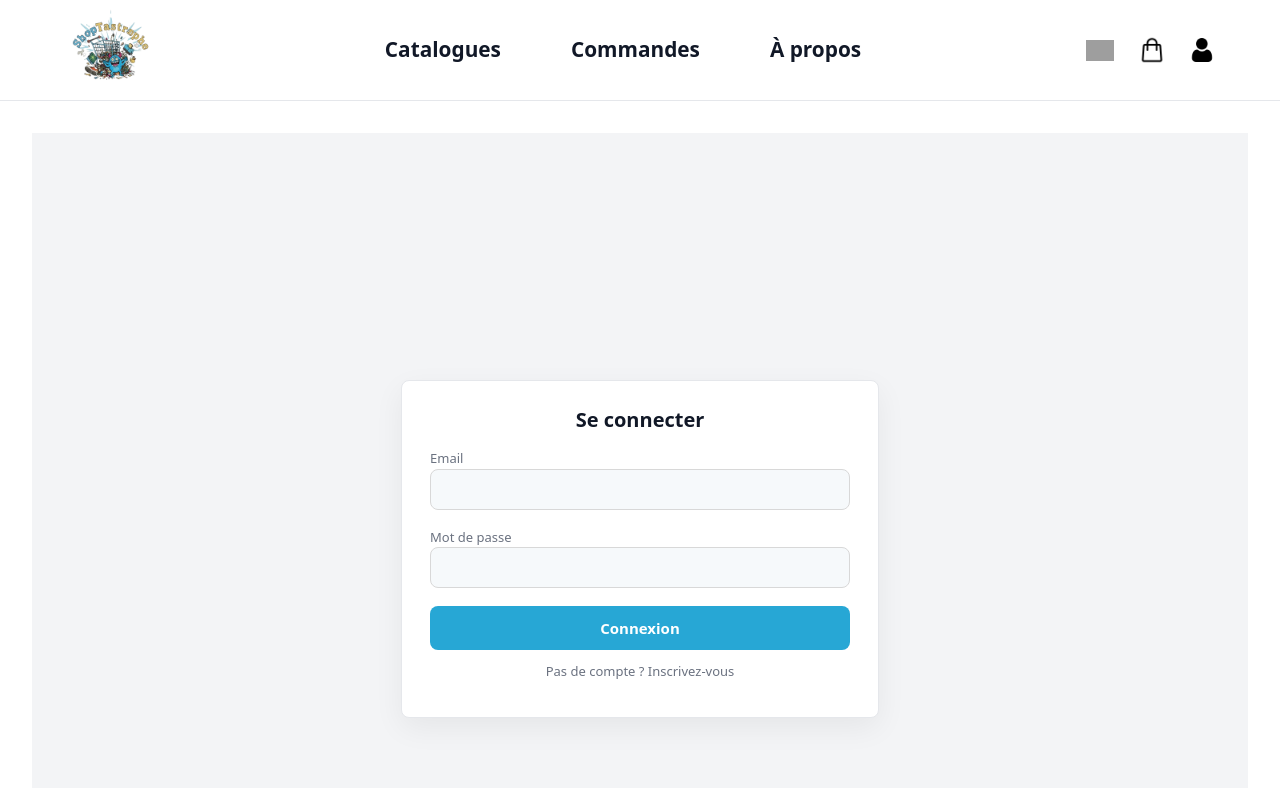
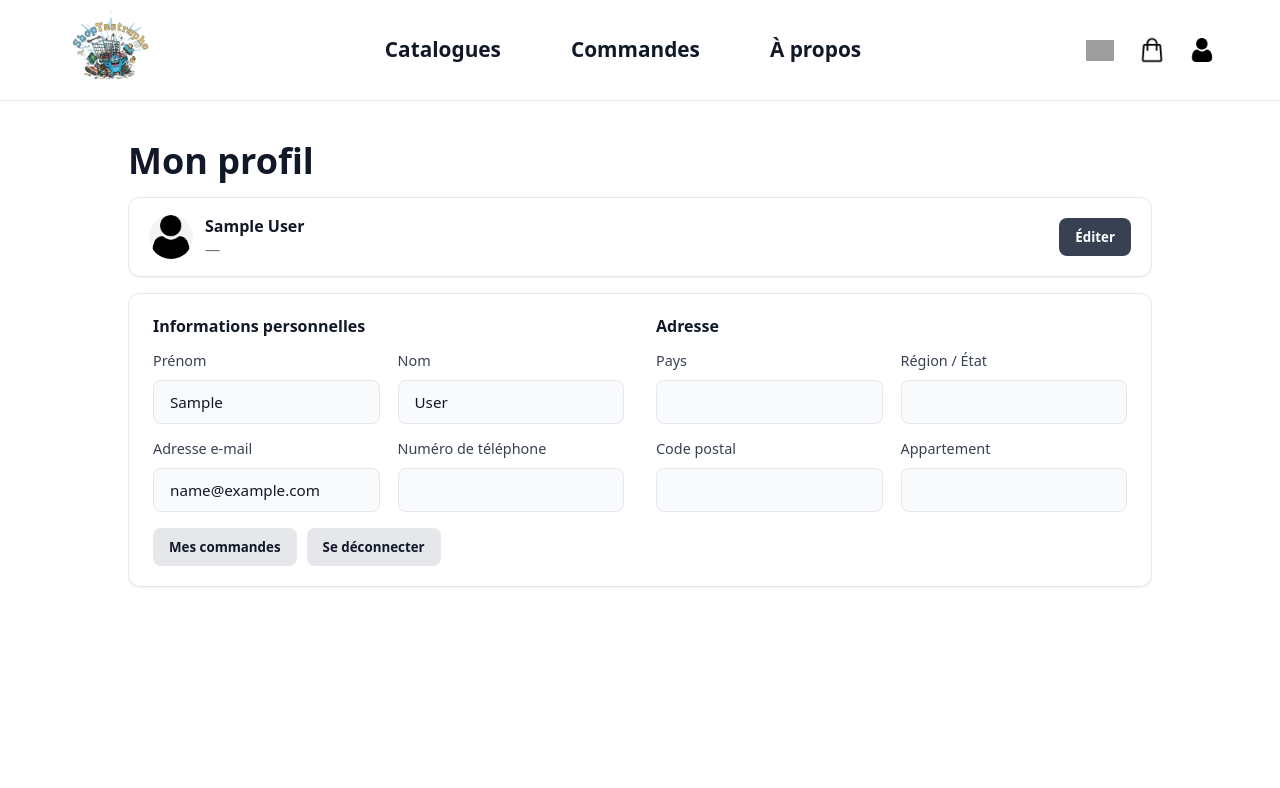
Before and after one commit to LiOlivier/ShopTastrophe, a React app in the folder frontend/: page /profile in a window 1280 px wide. Before the commit this address led to /login. Shown: the top 788 px of the page. Built offline with nearby package versions, Linux system fonts and the light colour scheme; sample sign-in values are in the browser's storage; grey boxes are pictures that could not be loaded; the HTML template or start-up script is replaced by a standard one.

Commit message:
change profil site w css

```diff
--- a/frontend/src/context/AuthContext.jsx
+++ b/frontend/src/context/AuthContext.jsx
@@ -3,14 +3,15 @@ import { createContext, useContext, useEffect, useMemo, useState } from "react";
 const AuthContext = createContext(null);
 
 export function AuthProvider({ children }) {
-  const [user, setUser] = useState(null);
-
-  useEffect(() => {
+  // Initialize synchronously from localStorage so a page refresh keeps the session
+  const [user, setUser] = useState(() => {
     try {
       const raw = localStorage.getItem("auth:user");
-      if (raw) setUser(JSON.parse(raw));
-    } catch (_) {}
-  }, []);
+      return raw ? JSON.parse(raw) : null;
+    } catch (_) {
+      return null;
+    }
+  });
 
   useEffect(() => {
     try {
@@ -31,8 +32,15 @@ export function AuthProvider({ children }) {
 
   const logout = () => setUser(null);
 
+  const updateUser = (patch) => {
+    setUser((prev) => {
+      if (!prev) return prev;
+      return { ...prev, ...patch };
+    });
+  };
+
   const value = useMemo(
-    () => ({ user, isAuthenticated: !!user, login, register, logout }),
+    () => ({ user, isAuthenticated: !!user, login, register, logout, updateUser }),
     [user]
   );
 
--- /dev/null
+++ b/frontend/src/pages/Profile.css
@@ -0,0 +1,38 @@
+/* Container */
+.profil { max-width: 1024px; margin: 0 auto; padding: 0 16px 40px; }
+.profil h1 { font-size: 2.25rem; font-weight: 800; color: #111827; margin: 8px 0 16px; }
+
+/* Cards */
+.card { background: #fff; border: 1px solid #e5e7eb; border-radius: 12px; box-shadow: 0 1px 2px rgba(16,24,40,.06); }
+.card + .card { margin-top: 16px; }
+
+/* Header */
+.card-entete { display: flex; align-items: center; justify-content: space-between; padding: 16px 20px; }
+.entete-user { display: flex; align-items: center; gap: 12px; }
+.entete-user .avatar { width: 44px; height: 44px; border-radius: 50%; background: #f3f4f6; object-fit: cover; }
+.entete-user .nom { font-weight: 700; }
+.entete-user .lieu { color: #6b7280; font-size: .95rem; }
+
+.btn { border: none; border-radius: 8px; padding: 10px 16px; font-weight: 600; cursor: pointer; }
+.btn.sombre { background: #374151; color: #fff; }
+.btn.ghost { background: #e5e7eb; color: #111827; }
+.btn.primaire { background: #27A7D5; color: #fff; }
+.actions { display: flex; gap: 10px; }
+
+/* Détails */
+.card-details { padding: 20px 24px; }
+.colonnes { display: grid; grid-template-columns: 1fr; gap: 16px; column-gap: 32px; }
+@media (min-width: 900px) { .colonnes { grid-template-columns: 1fr 1fr; } }
+.panneau { border: none; border-radius: 0; padding: 0; background: transparent; }
+.panneau h3 { margin: 0 0 12px; font-size: 1rem; font-weight: 700; color: #111827; }
+
+.grille { display: grid; grid-template-columns: 1fr; gap: 14px 18px; }
+@media (min-width: 600px) { .grille { grid-template-columns: repeat(2, minmax(0,1fr)); } }
+
+.champ { display: flex; flex-direction: column; gap: 8px; }
+.champ .libelle { font-size: .9rem; color: #374151; }
+.champ .saisie { height: 44px; border: 1px solid #e5e7eb; border-radius: 8px; padding: 0 16px; font: inherit; font-size: .95rem; background: #f9fafb; color: #111827; width: 100%; box-sizing: border-box; }
+.champ .saisie:disabled { background: #f9fafb; color: #111827; border-color: #e5e7eb; opacity: 1; }
+.champ .saisie:focus { outline: none; border-color: #27A7D5; box-shadow: 0 0 0 3px rgba(39,167,213,.2); background: #fff; }
+
+.pied-actions { margin-top: 16px; display: flex; gap: 10px; }
--- a/frontend/src/pages/Profile.jsx
+++ b/frontend/src/pages/Profile.jsx
@@ -1,29 +1,112 @@
-import { useEffect } from "react";
+import { useEffect, useMemo, useState } from "react";
 import { useNavigate } from "react-router-dom";
 import { useAuth } from "../context/AuthContext";
+import "./Profile.css";
 
-export default function Profile() {
-  const { user, isAuthenticated, logout } = useAuth();
+export default function Profil() {
+  const { user, isAuthenticated, updateUser, logout } = useAuth();
   const navigate = useNavigate();
 
   useEffect(() => {
     if (!isAuthenticated) navigate("/login");
   }, [isAuthenticated, navigate]);
-
   if (!isAuthenticated) return null;
 
+  const initial = useMemo(() => {
+    const [prenom = "", ...rest] = (user?.name || "").trim().split(" ");
+    return {
+      prenom,
+      nom: rest.join(" "),
+      email: user?.email || "",
+      telephone: user?.phone || "",
+      pays: user?.country || "",
+      region: user?.state || "",
+      codePostal: user?.zip || "",
+      appartement: user?.apartment || "",
+      lieu: user?.location || "",
+    };
+  }, [user]);
+
+  const [form, setForm] = useState(initial);
+  const [edition, setEdition] = useState(false);
+  useEffect(() => setForm(initial), [initial]);
+
+  const setChamp = (e) => setForm((f) => ({ ...f, [e.target.name]: e.target.value }));
+  const annuler = () => { setForm(initial); setEdition(false); };
+  const enregistrer = () => {
+    updateUser?.({
+      name: [form.prenom, form.nom].filter(Boolean).join(" "),
+      email: form.email,
+      phone: form.telephone,
+      country: form.pays,
+      state: form.region,
+      zip: form.codePostal,
+      apartment: form.appartement,
+      location: form.lieu,
+    });
+    setEdition(false);
+  };
+
   return (
-    <div style={{ padding: 24 }}>
-      <h1>Profil utilisateur</h1>
-      <div style={{ marginTop: 12 }}>
-        <div><strong>Prénom:</strong> {user?.name || "-"}</div>
-        <div><strong>Email:</strong> {user?.email}</div>
-      </div>
-      <div style={{ marginTop: 20, display: "flex", gap: 12 }}>
-        <button onClick={() => navigate("/orders")}>Mes commandes</button>
-        <button onClick={() => navigate("/")}>Retour à l'accueil</button>
-        <button onClick={() => { logout(); navigate("/"); }} style={{ color: "#b91c1c" }}>Se déconnecter</button>
-      </div>
+    <div className="profil">
+      <h1>Mon profil</h1>
+
+      {/* Carte d'en-tête */}
+      <section className="card card-entete">
+        <div className="entete-user">
+          <img src="/profil.png" alt="avatar" className="avatar" />
+          <div>
+            <div className="nom">{[form.prenom, form.nom].filter(Boolean).join(" ") || "—"}</div>
+            <div className="lieu">{form.lieu || "—"}</div>
+          </div>
+        </div>
+        {!edition ? (
+          <button className="btn sombre" onClick={() => setEdition(true)}>Éditer</button>
+        ) : (
+          <div className="actions">
+            <button className="btn ghost" onClick={annuler}>Annuler</button>
+            <button className="btn primaire" onClick={enregistrer}>Enregistrer</button>
+          </div>
+        )}
+      </section>
+
+      {/* Carte détails */}
+      <section className="card card-details">
+        <div className="colonnes">
+          <div className="panneau">
+            <h3>Informations personnelles</h3>
+            <div className="grille">
+              <Champ libelle="Prénom" name="prenom" value={form.prenom} onChange={setChamp} disabled={!edition} />
+              <Champ libelle="Nom" name="nom" value={form.nom} onChange={setChamp} disabled={!edition} />
+              <Champ type="email" libelle="Adresse e-mail" name="email" value={form.email} onChange={setChamp} disabled={!edition} />
+              <Champ libelle="Numéro de téléphone" name="telephone" value={form.telephone} onChange={setChamp} disabled={!edition} />
+            </div>
+          </div>
+          <div className="panneau">
+            <h3>Adresse</h3>
+            <div className="grille">
+              <Champ libelle="Pays" name="pays" value={form.pays} onChange={setChamp} disabled={!edition} />
+              <Champ libelle="Région / État" name="region" value={form.region} onChange={setChamp} disabled={!edition} />
+              <Champ libelle="Code postal" name="codePostal" value={form.codePostal} onChange={setChamp} disabled={!edition} />
+              <Champ libelle="Appartement" name="appartement" value={form.appartement} onChange={setChamp} disabled={!edition} />
+            </div>
+          </div>
+        </div>
+
+        <div className="pied-actions">
+          <button className="btn ghost" onClick={() => navigate("/orders")}>Mes commandes</button>
+          <button className="btn ghost" onClick={() => { logout(); navigate("/"); }}>Se déconnecter</button>
+        </div>
+      </section>
     </div>
   );
 }
+
+function Champ({ libelle, name, value, onChange, disabled, type = "text" }) {
+  return (
+    <label className="champ">
+      <span className="libelle">{libelle}</span>
+      <input className="saisie" type={type} name={name} value={value} onChange={onChange} disabled={disabled} />
+    </label>
+  );
+}
```
